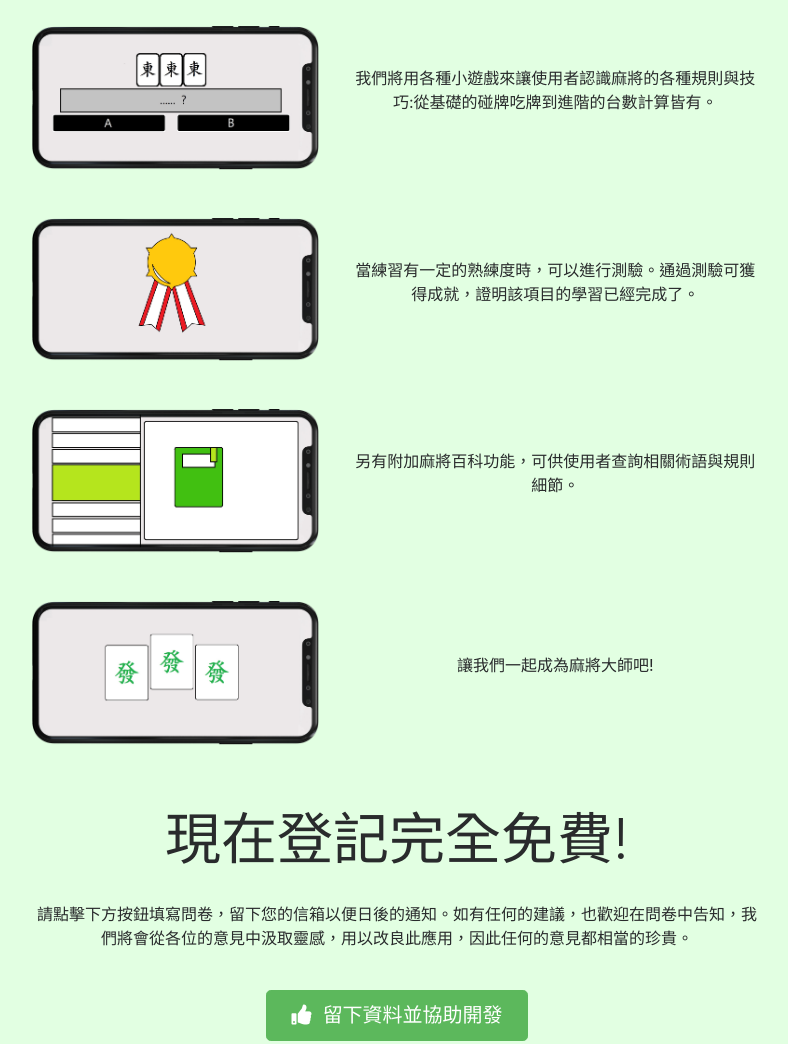
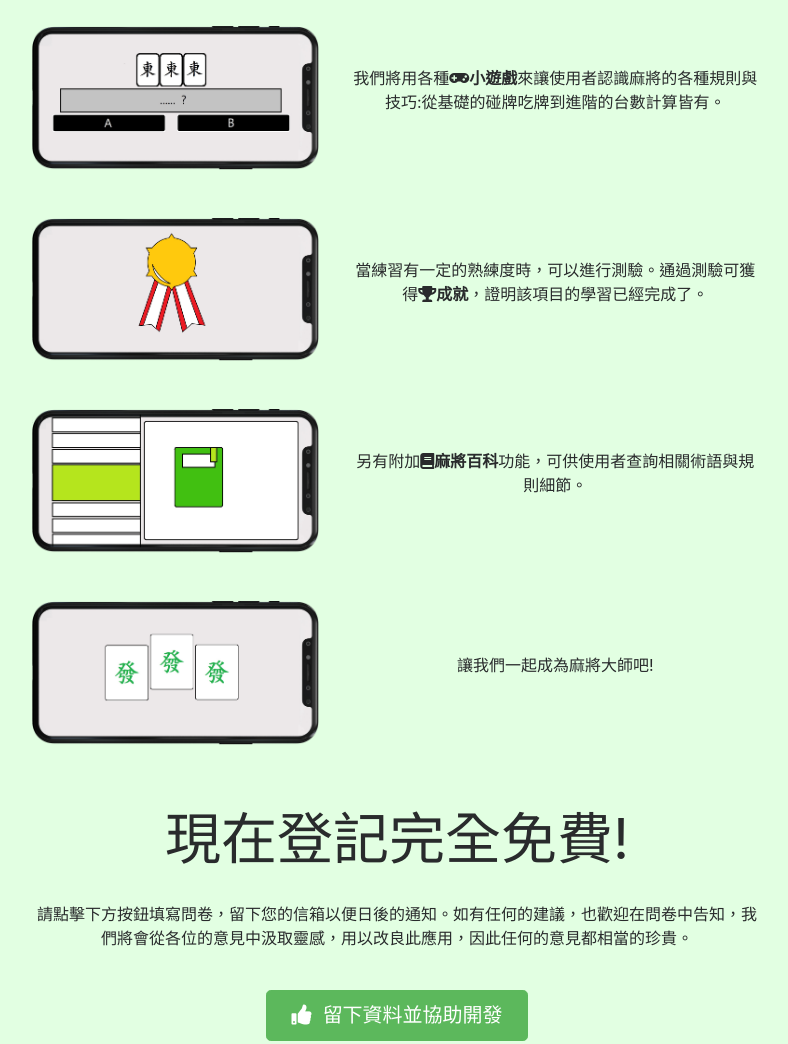
Before and after one commit to Truman-Sean/Mahjong-App, a plain HTML site: page index.html in a window 1280 px wide. Shown: the part 1253-2297 px from the top of the page, without its empty margins (243-1031 px from the left). Drawn offline with nearby package versions, Linux system fonts and the light colour scheme; a script that the page names is missing.

Commit message:
bold some words

```diff
--- a/index.html
+++ b/index.html
@@ -69,18 +69,18 @@ j=d.createElement(s),dl=l!='dataLayer'?'&l='+l:'';j.async=true;j.src=
         <div class="row justify-content-center">
             <div class="col col-lg-8">
                 <section>
-                    <h2 id="why" class="display-4 navbar-offset">簡介</h2>
+                    <h2 id="why" class="display-4 navbar-offset"><b>簡介</b></h2>
                     <p>你是否也有這樣的困擾:身為新手的你想要學習麻將，卻又不知從何學起；又或是已經是麻將高手的你，想要湊桌，身旁卻沒有朋友懂得如何打麻將呢?</p>
                     <p>在這裡，我們向你和你的朋友們推薦這款APP</p>
                     <p class="lead"><span class="logo-first">麻將</span><span class="logo-last">入門指南</span>，從最基礎的規則到簡易的打牌技巧，我們將一步步帶領你們認識麻將的樂趣</p>
                 </section>
 
                 <section>
-                    <h2 id="feature" class="navbar-offset display-4">功能</h2>
+                    <h2 id="feature" class="navbar-offset display-4"><b>功能</b></h2>
 
                     <div class="row flex-sm-row-reverse justify-content-center align-items-center">
                         <p class="col-12 col-sm-6 col-md-7">
-                            我們將用各種小遊戲來讓使用者認識麻將的各種規則與技巧:從基礎的碰牌吃牌到進階的台數計算皆有。
+                            我們將用各種<i class="fas fa-gamepad"></i><b>小遊戲</b>來讓使用者認識麻將的各種規則與技巧:從基礎的碰牌吃牌到進階的台數計算皆有。
                         </p>
                         <div class="col-8 col-sm-6 col-md-5">
                             <img class="img-fluid" src="images/game.png">
@@ -89,7 +89,7 @@ j=d.createElement(s),dl=l!='dataLayer'?'&l='+l:'';j.async=true;j.src=
 
                     <div class="row flex-sm-row-reverse justify-content-center align-items-center">
                         <p class="col-12 col-sm-6 col-md-7">
-                            當練習有一定的熟練度時，可以進行測驗。通過測驗可獲得成就，證明該項目的學習已經完成了。
+                            當練習有一定的熟練度時，可以進行測驗。通過測驗可獲得<i class="fas fa-trophy"></i><b>成就</b>，證明該項目的學習已經完成了。
                         </p>
                         <div class="col-8 col-sm-6 col-md-5">
                             <img class="img-fluid" src="images/trophy.png">
@@ -98,7 +98,7 @@ j=d.createElement(s),dl=l!='dataLayer'?'&l='+l:'';j.async=true;j.src=
 
                     <div class="row flex-sm-row-reverse justify-content-center align-items-center">
                         <p class="col-12 col-sm-6 col-md-7">
-                            另有附加麻將百科功能，可供使用者查詢相關術語與規則細節。
+                            另有附加<i class="fas fa-book"></i><b>麻將百科</b>功能，可供使用者查詢相關術語與規則細節。
                         </p>
                         <div class="col-8 col-sm-6 col-md-5">
                             <img class="img-fluid" src="images/book.png">
@@ -116,7 +116,7 @@ j=d.createElement(s),dl=l!='dataLayer'?'&l='+l:'';j.async=true;j.src=
                 </section>
 
                 <section>
-                    <h2 class="display-4 navbar-offset" id="price">現在登記完全免費!</h2>
+                    <h2 class="display-4 navbar-offset" id="price"><b>現在登記完全免費!</b></h2>
                     <p>請點擊下方按鈕填寫問卷，留下您的信箱以便日後的通知。如有任何的建議，也歡迎在問卷中告知，我們將會從各位的意見中汲取靈感，用以改良此應用，因此任何的意見都相當的珍貴。</p>
                     <br>
                     <a class="btn btn-success btn-lg" href="https://forms.gle/cLCckmLZFq3of2Pd7"><i class="fa fa-thumbs-up" aria-hidden="true"></i>&nbsp;&nbsp;留下資料並協助開發</a>
```
